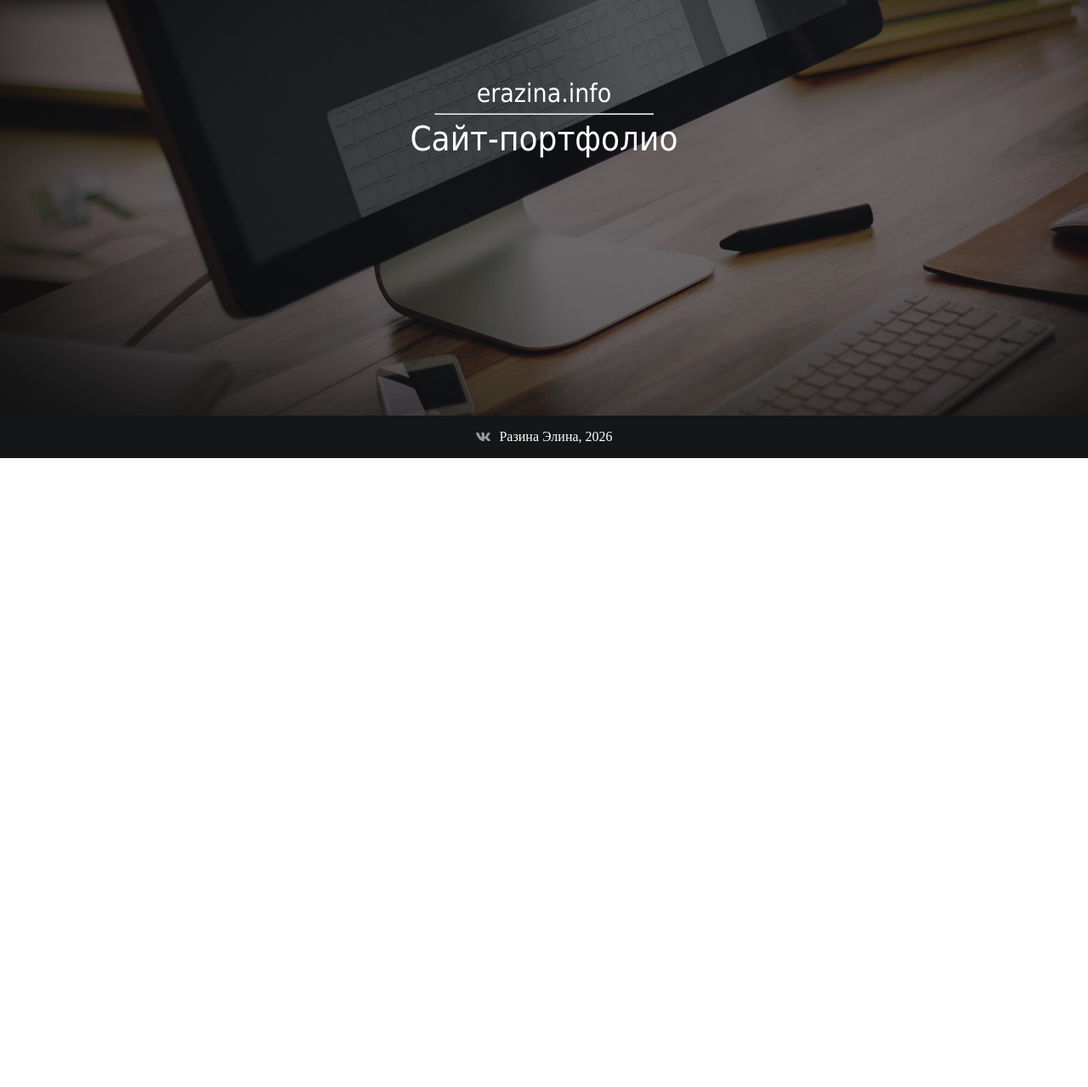
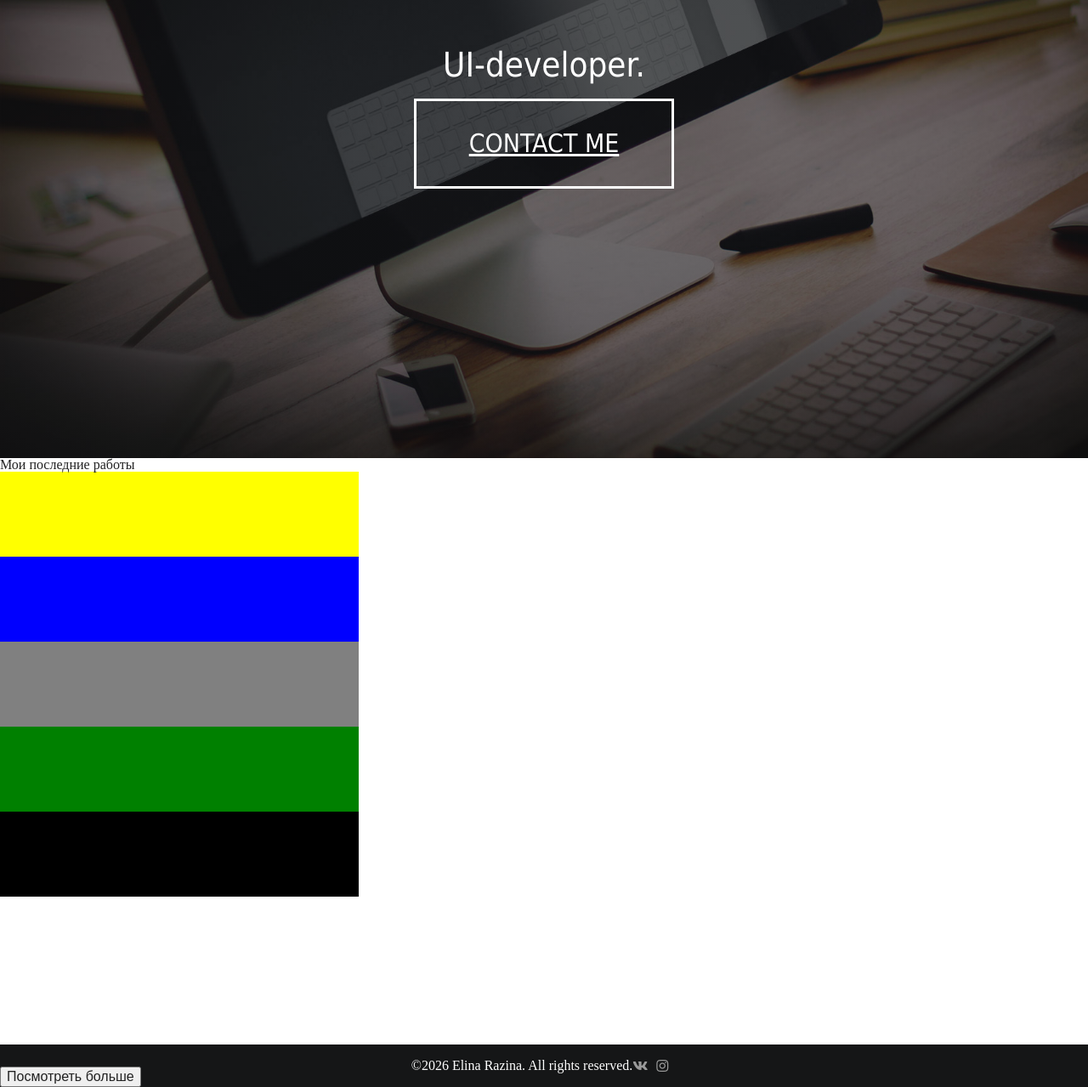
Before and after one commit to ERazina/myPortfolioSite, a website: page src/pug/index.pug in a window 1280 px wide. Shown: the part 261-1540 px from the top of the page at 85% size. Before the commit the page ends 800 px from the top, so only its background shows below. Drawn offline with nearby package versions, Linux system fonts and the light colour scheme; files that its build step writes are made by us from their sources; files whose address does not match are found by name.

Commit message:
new version design

```diff
--- a/src/pug/index.pug
+++ b/src/pug/index.pug
@@ -26,11 +26,21 @@ html(lang="en")
             //-         li.menu-list-item
             //-             a(href='#blog') Блог
         #about.about
-            p.about-name erazina.info
-            hr
-            h1.about-descriptioin Сайт-портфолио
+            h1.about-descriptioin UI-developer.
+            a.about-link(href="") contact me
 
-        #portfolio
+
+        .portfolaio#portfolio
+            h2 Мои последние работы
+            .portfolio-card
+
+            .portfolio-card
+            .portfolio-card
+            .portfolio-card
+            .portfolio-card
+            .portfolio-card
+            .portfolio-card
+            button Посмотреть больше
 
         //- #tech
         //-     .flex-container
@@ -81,9 +91,12 @@ html(lang="en")
         //-         a Скачать резюме
 
         footer.footer
+            p.copyright
+                | &copy
+                - let date = new Date();
+                span #{date.getFullYear()} Elina Razina. All rights reserved.
             .social
                 a(href='https://vk.com/razina_elina' target="_blank")
                     i.fab.fa-vk(aria-hidden='true')
-            p Разина Элина,
-                - let date = new Date();
-                span #{date.getFullYear()}
+                a(href="https://www.instagram.com/razina_elina/")
+                    i.fab.fa-instagram(aria-hidden='true')
--- a/src/scss/style.scss
+++ b/src/scss/style.scss
@@ -1,5 +1,5 @@
 $back: #434343;
-$textcolor: white;
+$white: #ffffff;
 $grey: #999999;
 
 $c: rgb(21, 22, 23);
@@ -13,13 +13,33 @@ $b: rgb(9, 10, 10);
         // background-color: rgba(30, 154, 255, 0.6);
         background-color: rgba(9, 10, 10, 0.6);
         height: calc(100vh);
-        color: $textcolor;
+        color: $white;
         display: flex;
         justify-content: center;
         align-content: space-between;
         align-items: center;
         flex-direction: column;
         font-family: 'PT Sans', Tahoma, Verdana, sans-serif;
+        &-link{
+            margin-top: 20px;
+            display: block;
+            width: 300px;
+            height: 100px;
+            border: solid white;
+            color: white;
+            text-transform: uppercase;
+            font-size: 30px;
+            display: flex;
+            justify-content: center;
+            align-items: center;
+            transition-property: background-color;
+        }
+
+        &-link:hover{
+            background-color: white;
+            transition-duration: .2s;
+            color: $c;
+        }
         &-name{
             font-size: 14px;
             text-align: center;
@@ -34,6 +54,37 @@ $b: rgb(9, 10, 10);
         }
     }
 
+    .portfolio{
+        width: 100%;
+        display: flex;
+        flex-direction: row;
+        flex-wrap: wrap;
+
+        &-card{
+            width: 33%;
+            height: 100px;
+        }
+        &-card:first-child{
+            background: red;
+        }
+        &-card:nth-child(2){
+            background: yellow;
+        }
+        &-card:nth-child(3){
+            background: blue;
+        }
+        &-card:nth-child(4){
+            background: gray;
+        }
+        &-card:nth-child(5){
+            background: green;
+        }
+        &-card:nth-child(6){
+            background: black;
+        }
+
+    }
+
     .footer{
         width: 100%;
         height: 50px;
@@ -42,7 +93,7 @@ $b: rgb(9, 10, 10);
         background: $c;
         justify-content: center;
         align-items: center;
-        color: $textcolor;
+        color: $white;
 
         .social{
             a{
@@ -51,7 +102,7 @@ $b: rgb(9, 10, 10);
                 transition-property: font-size;
             }
             a:hover{
-                color: $textcolor;
+                color: $white;
                 transition-duration: .2s;
                 width: 300px;
                 font-size: 25px;
@@ -86,7 +137,7 @@ $b: rgb(9, 10, 10);
         // background-image: linear-gradient(to top, rgba(21, 22, 23,0.6), rgba(30,154,255, 0.6)),
         // url('../img/cover.jpg');
         height: calc(100vh);
-        color: $textcolor;
+        color: $white;
         display: flex;
         justify-content: center;
         align-content: space-between;
```
